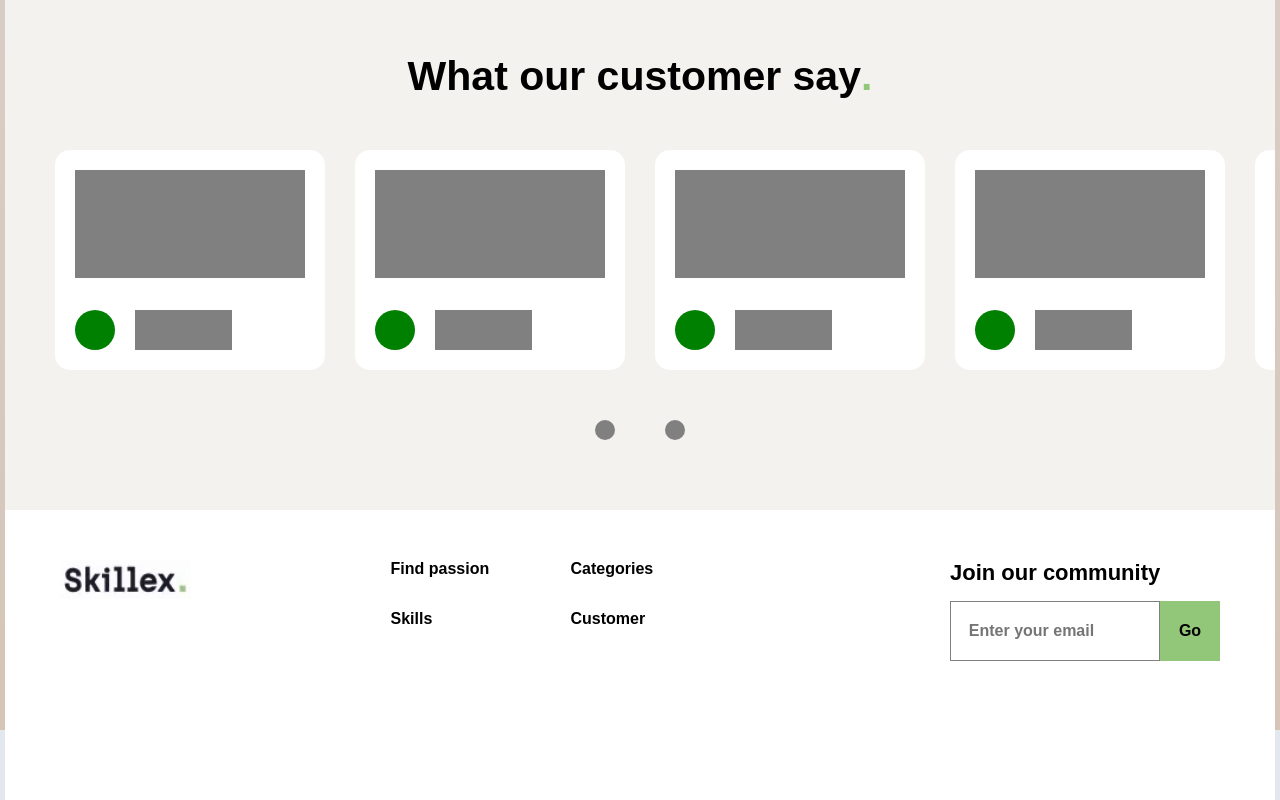
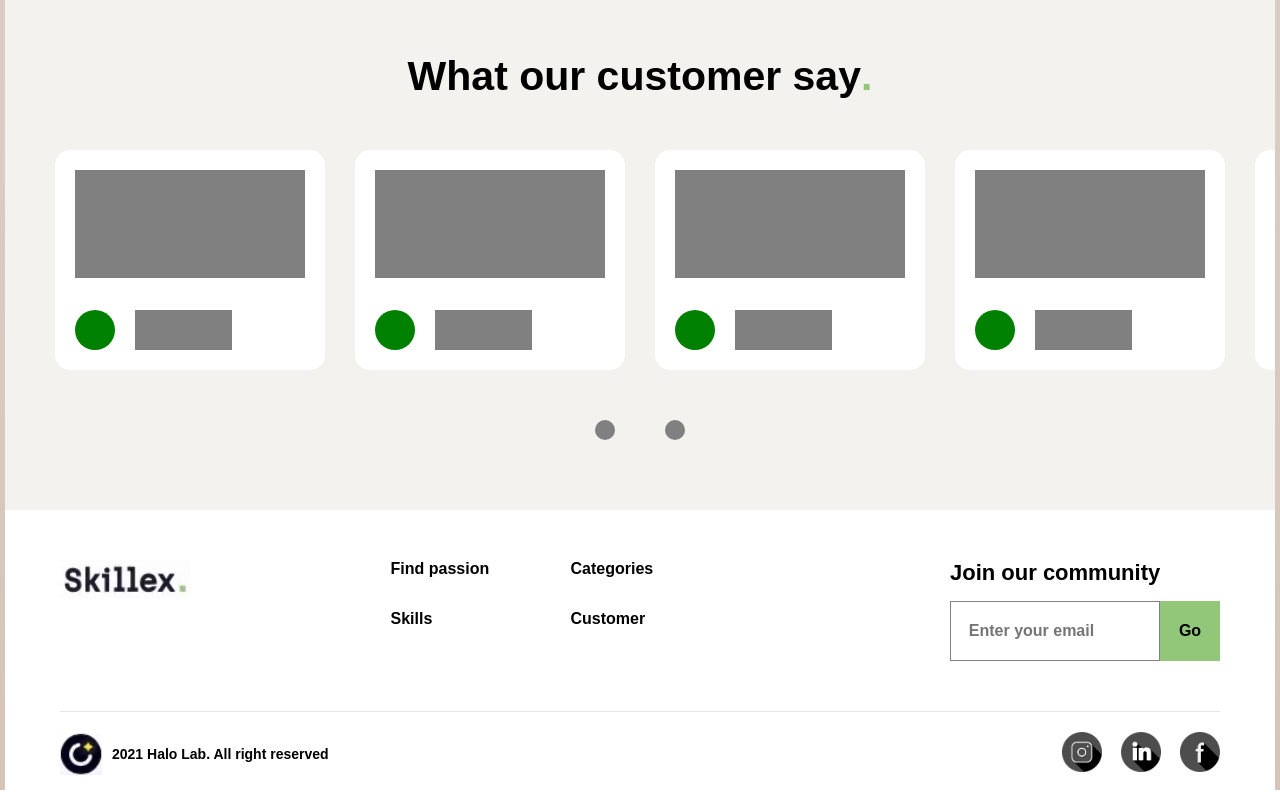
Before and after one commit to hoop30/Skillex, a plain HTML site: page index.html in a window 1280 px wide. Shown: the part 2343-3143 px from the top of the page. Drawn offline with Linux system fonts and the light colour scheme; a web font is replaced by a local one.

Commit message:
footer bas
intégration du bas du footer, réglage problème du dégrader du body.

```diff
--- a/index.html
+++ b/index.html
@@ -116,7 +116,7 @@
                     <p>Employees will always be my top priority</p>
                 </div>
                 <div class="video-logo">
-                    <img src="img/logo.facebook.png" alt="logo-facebook">
+                    <img src="img/logo-facebook.png" alt="logo-facebook">
                     <h4>Flexibility</h4>
                     <p>The ability to switch is an important skill</p>
                 </div>
@@ -182,6 +182,7 @@
         </div>
     </div>
     <footer>
+        <div class="footer">
             <div class="haut">
                 <img src="img/logo.png" alt="Skillex">
                 <nav>
@@ -198,7 +199,18 @@
                     </div>
                 </div>
             </div>
-        <div class="bas"></div>
+            <div class="bas">
+                <div class="bas-logo">
+                    <img src="img/logo2.png" alt="logo-skillex">
+                    <p>2021 Halo Lab. All right reserved</p>
+                </div>
+                <div class="bas-social">
+                    <a href="#"><img src="img/logo-instagram.png" alt="logo-instagram"></a>
+                    <a href="#"><img src="img/logo-linkedin.png" alt="logo-linkedin"></a>
+                    <a href="#"><img src="img/logo-facebook.png" alt="logo-facebook"></a>
+                </div>
+            </div>
+        </div>
     </footer>
 </body>
 </html>
--- a/style.css
+++ b/style.css
@@ -275,6 +275,7 @@ body {
 
 .video-right {
     height: 430px;
+    border-radius: 15px;
     display: flex;
     align-items: center;
     overflow: hidden;
@@ -373,17 +374,27 @@ video {
 /*place holder*/
 
 footer {
-    height: 210px;
+    height: 350px;
+    width: 1270px;
+    overflow: hidden;
+}
+.footer {
+    height: 270px;
     width: 1160px;
     background: white;
     position: relative;
     top: 70px;
     padding: 50px 55px 30px 55px;
+    z-index: 1;
+    display: flex;
+    flex-direction: column;
 }
 .haut {
     display: flex;
     justify-content: space-between;
-    margin-bottom: 70px;
+    padding-bottom: 50px;
+    margin-bottom: 20px;
+    border-bottom: solid 1px rgba(128, 128, 128, 0.2);
 }
 .haut img {
     width: 131px;
@@ -428,3 +439,23 @@ footer nav p:hover {
 .email input {
     border: solid 1px gray;
 }
+
+.bas {
+    display: flex;
+    justify-content: space-between;
+    margin-bottom: 15px;
+}
+.bas-social img {
+    width: 40px;
+    height: 40px;
+    margin-left: 15px;
+}
+.bas-logo {
+    display: flex;
+    align-items: center;
+    gap: 10px;
+}
+.bas-logo p {
+    /*font-weight: 400;*/
+    font-size: 14px;
+}
```
Also changed, not shown: img/logo-facebook.png (renamed from img/logo.facebook.png). Lines whose indentation alone changed are shown as unchanged.
